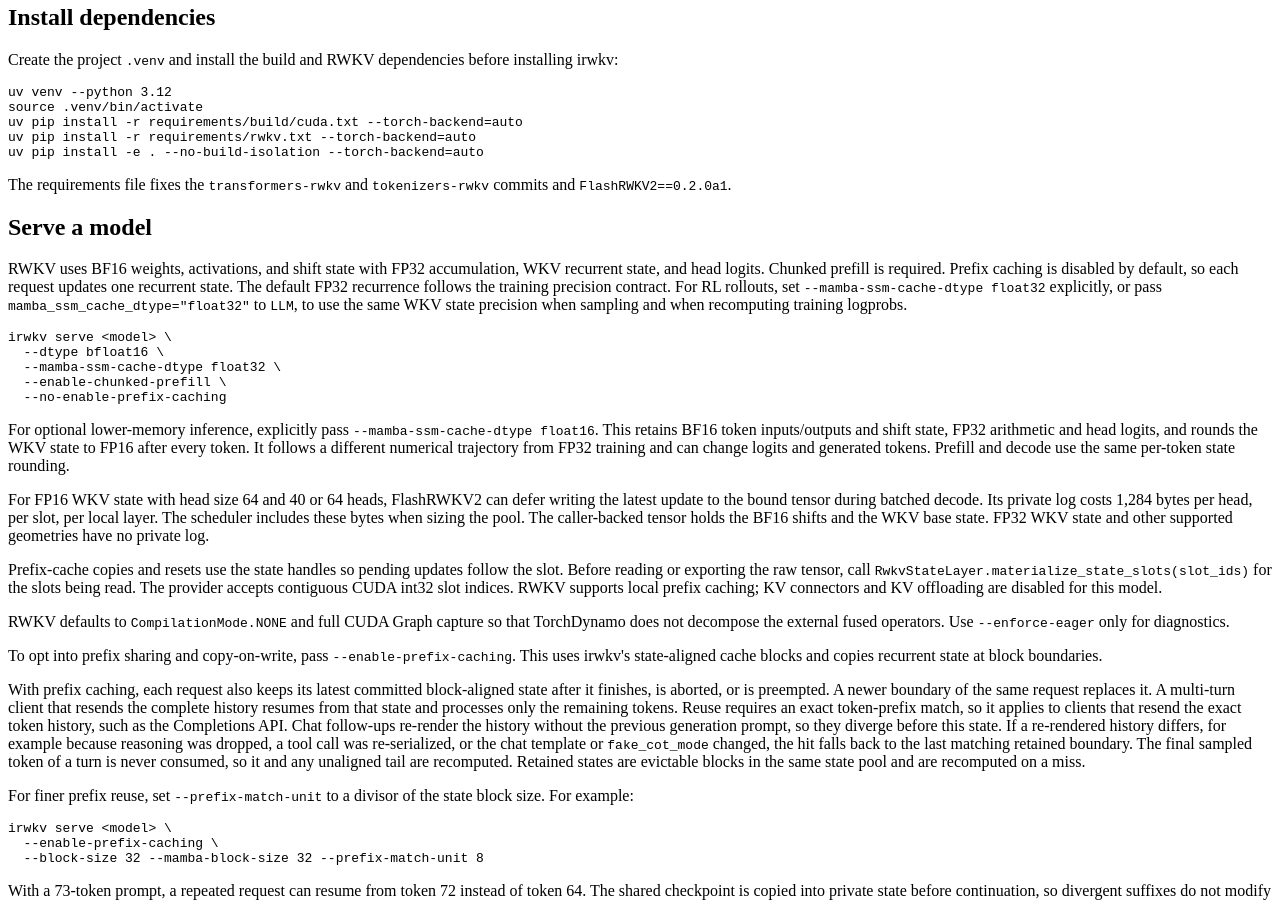
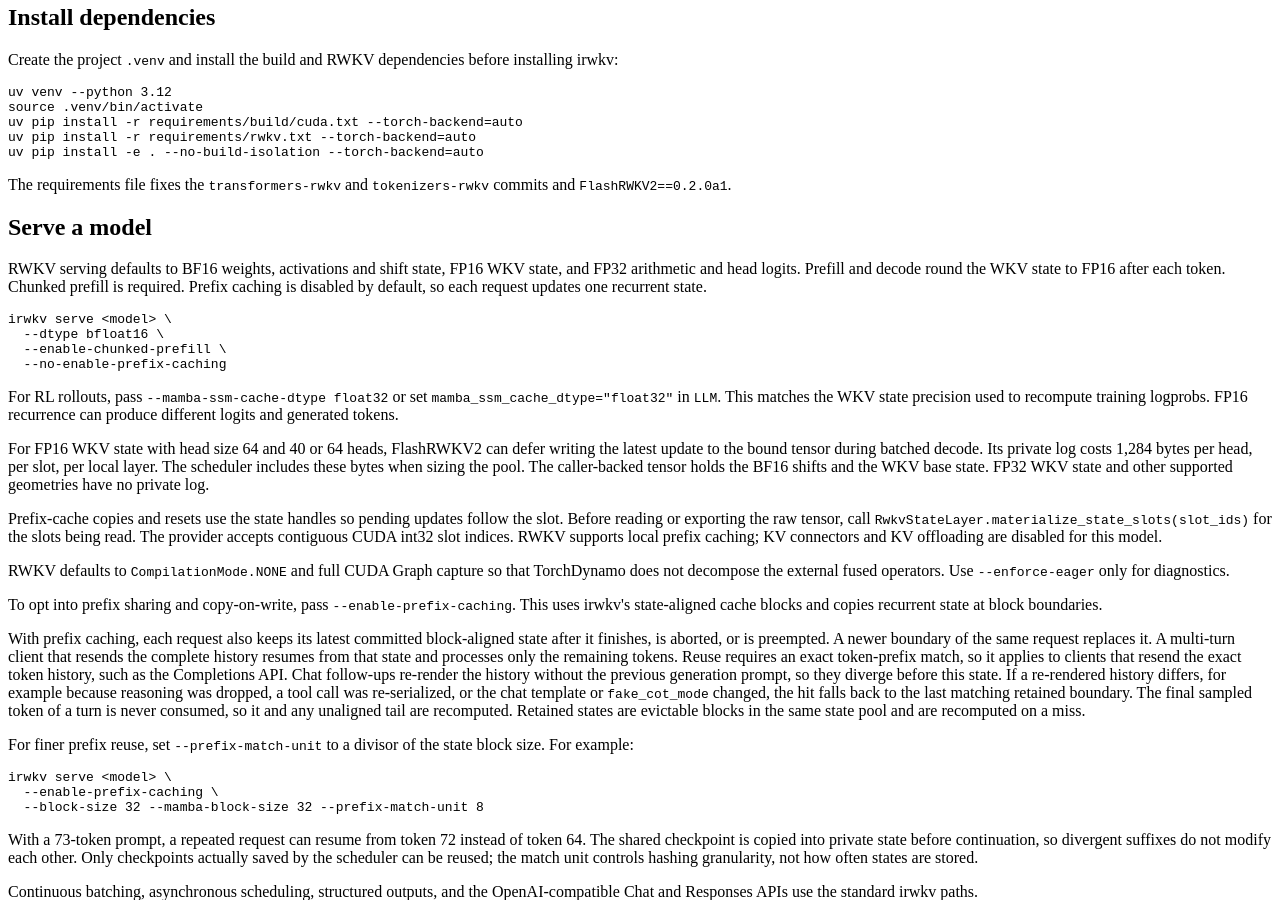
Before and after one commit to rwkv-org/irwkv, an MkDocs documentation site: the page built from docs/models/rwkv.md, in a window 1280 px wide and 900 px high, scrolled down 8419 px. Built offline with MkDocs 1.6.1 and Material for MkDocs 9.7.7, drawn with Linux system fonts in a browser that asks for light colours.

Commit message:
feat(rwkv): default serving WKV state to float16
Co-authored-by: OpenAI Codex <codex@openai.com>

Signed-off-by: Caizus <caizus@outlook.com>

````diff
--- a/docs/models/rwkv.md
+++ b/docs/models/rwkv.md
@@ -27,28 +27,22 @@ commits and `FlashRWKV2==0.2.0a1`.
 
 ## Serve a model
 
-RWKV uses BF16 weights, activations, and shift state with FP32 accumulation,
-WKV recurrent state, and head logits. Chunked prefill is required. Prefix
-caching is disabled by default, so each request updates one recurrent state.
-The default FP32 recurrence follows the training precision contract. For RL
-rollouts, set `--mamba-ssm-cache-dtype float32` explicitly, or pass
-`mamba_ssm_cache_dtype="float32"` to `LLM`, to use the same WKV state
-precision when sampling and when recomputing training logprobs.
+RWKV serving defaults to BF16 weights, activations and shift state, FP16 WKV
+state, and FP32 arithmetic and head logits. Prefill and decode round the WKV
+state to FP16 after each token. Chunked prefill is required. Prefix caching
+is disabled by default, so each request updates one recurrent state.
 
 ```bash
 irwkv serve <model> \
   --dtype bfloat16 \
-  --mamba-ssm-cache-dtype float32 \
   --enable-chunked-prefill \
   --no-enable-prefix-caching
 ```
 
-For optional lower-memory inference, explicitly pass
-`--mamba-ssm-cache-dtype float16`. This retains BF16 token inputs/outputs and
-shift state, FP32 arithmetic and head logits, and rounds the WKV state to FP16
-after every token. It follows a different numerical trajectory from FP32
-training and can change logits and generated tokens. Prefill and decode use
-the same per-token state rounding.
+For RL rollouts, pass `--mamba-ssm-cache-dtype float32` or set
+`mamba_ssm_cache_dtype="float32"` in `LLM`. This matches the WKV state
+precision used to recompute training logprobs. FP16 recurrence can produce
+different logits and generated tokens.
 
 For FP16 WKV state with head size 64 and 40 or 64 heads, FlashRWKV2 can
 defer writing the latest update to the bound tensor during batched decode.
````
Also changed, not shown: README.md (+2 -4 lines), 2 other files.
